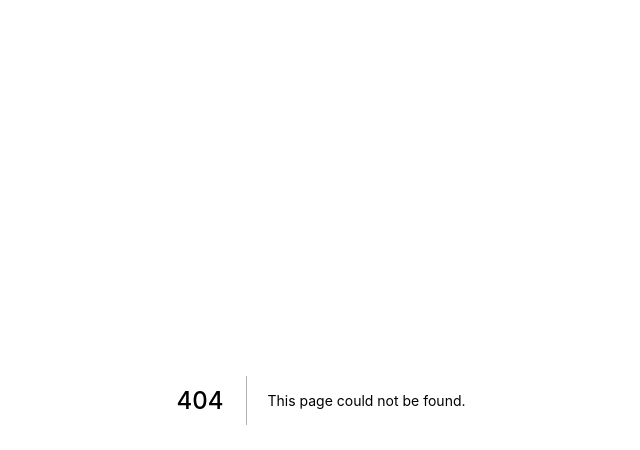
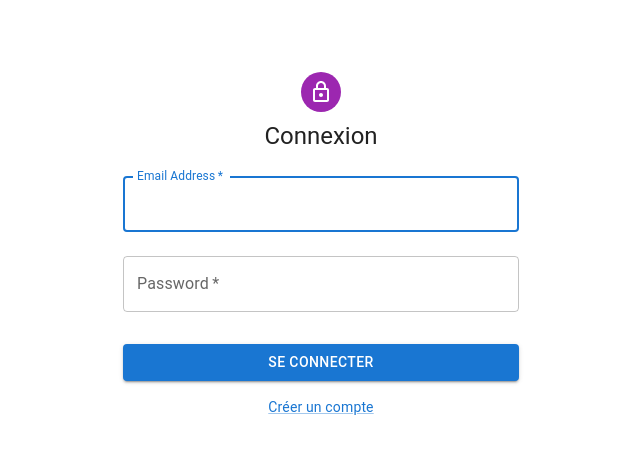
Before and after one commit to NicolasPelletierMulsant/codev-frontend, a Next.js app: page /login in a window 1280 px wide. Before the commit this address had no page. Shown: the top 450 px of the page, without its empty margins (319-959 px from the left). Built offline with nearby package versions, Linux system fonts and the light colour scheme.

Commit message:
Implemented template login mechanism

```diff
--- /dev/null
+++ b/pages/login.jsx
@@ -0,0 +1,89 @@
+import Avatar from '@mui/material/Avatar';
+import Button from '@mui/material/Button';
+import CssBaseline from '@mui/material/CssBaseline';
+import TextField from '@mui/material/TextField';
+import Link from '@mui/material/Link';
+import Box from '@mui/material/Box';
+import LockOutlinedIcon from '@mui/icons-material/LockOutlined';
+import Typography from '@mui/material/Typography';
+import Container from '@mui/material/Container';
+import { createTheme, ThemeProvider } from '@mui/material/styles';
+import Router from 'next/router';
+import Cookies from 'universal-cookie';
+
+const theme = createTheme();
+
+export default function Home() {
+  const handleSubmit = (event) => {
+    event.preventDefault();
+    const data = new FormData(event.currentTarget);
+
+    if (data.get('email') === "" || data.get('password') === "") {
+        alert("Veuillez remplir tous les champs");
+        return;
+    }
+
+    // Handle connection
+    const cookies = new Cookies();
+    cookies.set("connected", true);
+    Router.push('/');
+  };
+
+  return (
+    <ThemeProvider theme={theme}>
+      <Container component="main" maxWidth="xs">
+        <CssBaseline />
+        <Box
+          sx={{
+            marginTop: 8,
+            display: 'flex',
+            flexDirection: 'column',
+            alignItems: 'center',
+          }}
+        >
+          <Avatar sx={{ m: 1, bgcolor: 'secondary.main' }}>
+            <LockOutlinedIcon />
+          </Avatar>
+          <Typography component="h1" variant="h5">
+            Connexion
+          </Typography>
+          <Box component="form" onSubmit={handleSubmit} noValidate sx={{ mt: 1 }}>
+            <TextField
+              margin="normal"
+              required
+              fullWidth
+              id="email"
+              label="Email Address"
+              name="email"
+              autoComplete="email"
+              autoFocus
+            />
+            <TextField
+              margin="normal"
+              required
+              fullWidth
+              name="password"
+              label="Password"
+              type="password"
+              id="password"
+              autoComplete="current-password"
+            />
+            <Button
+              type="submit"
+              fullWidth
+              variant="contained"
+              sx={{ mt: 3, mb: 2 }}
+            >
+              Se connecter
+            </Button>
+            <Box sx={{ display: "flex", justifyContent: "center" }}>
+                <Link href="#" variant="body2">
+                  Créer un compte
+                </Link>
+            </Box>
+          </Box>
+        </Box>
+      </Container>
+    </ThemeProvider>
+  );
+}
```
Also changed, not shown: components/AvatarMenu.jsx (+8 -2 lines), components/Navbar.jsx (+1 -10 lines), pages/_middleware.js (added, +11 -0 lines).
